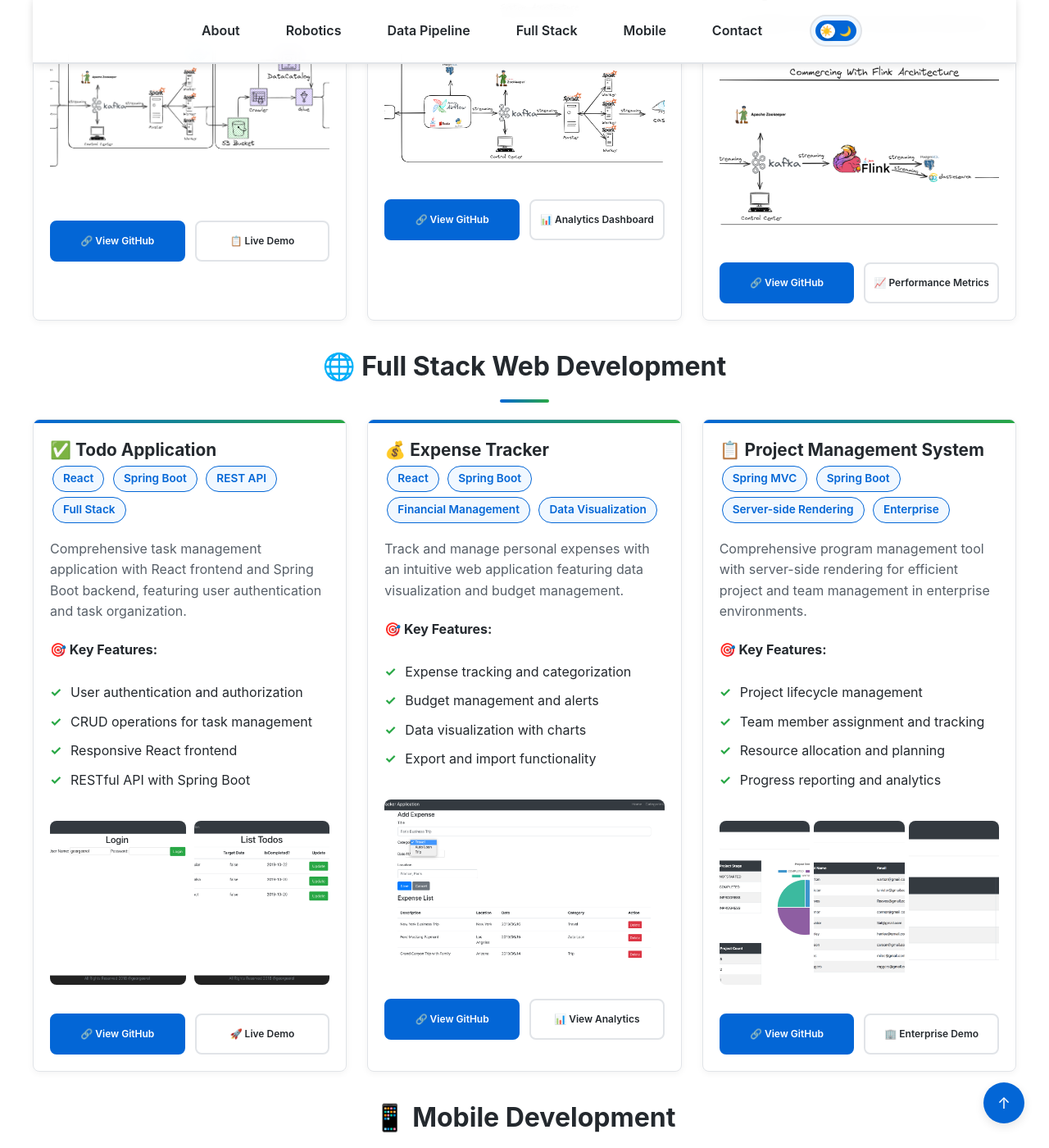
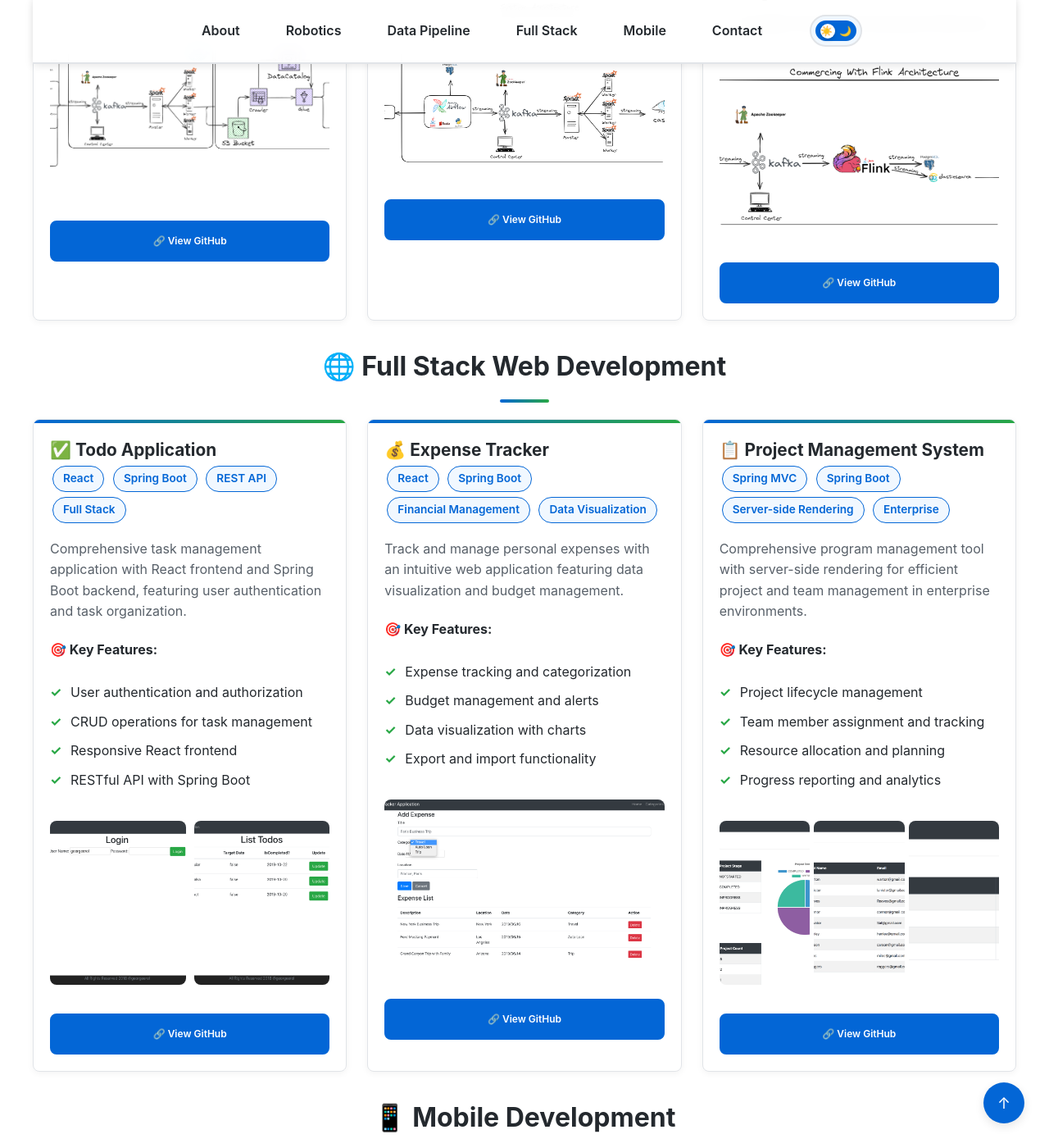
Before and after one commit to georgeerol/georgeerol.github.io, a Jekyll site: the page built from index.md, in a window 1280 px wide and 1400 px high, scrolled down 4218 px. Shown: the whole window at 82% size. Built offline with Jekyll 4.4.1, drawn with Linux system fonts in a browser that asks for light colours; some of the changed text lies outside the part shown.

Commit message:
chore: remove placeholder buttons

```diff
--- a/index.md
+++ b/index.md
@@ -183,7 +183,6 @@ keywords: "software engineer, data engineering, robotics, Apache Spark, AWS, mac
 
       <div class="project-links">
         <a href="https://github.com/fouliex/DeepLearningDroneSimulator" class="btn btn-primary" target="_blank">🔗 View GitHub</a>
-        <a href="#" class="btn btn-outline">🎮 Try Simulation</a>
       </div>
     </div>
 
@@ -212,7 +211,6 @@ keywords: "software engineer, data engineering, robotics, Apache Spark, AWS, mac
 
       <div class="project-links">
         <a href="https://github.com/fouliex/SearchAndSampleRoverProject" class="btn btn-primary" target="_blank">🔗 View GitHub</a>
-        <a href="#" class="btn btn-outline">📹 Watch Demo</a>
       </div>
     </div>
 
@@ -242,7 +240,6 @@ keywords: "software engineer, data engineering, robotics, Apache Spark, AWS, mac
 
       <div class="project-links">
         <a href="https://github.com/fouliex/RoboticPerception" class="btn btn-primary" target="_blank">🔗 View GitHub</a>
-        <a href="#" class="btn btn-outline">🔬 Technical Details</a>
       </div>
     </div>
 
@@ -271,7 +268,6 @@ keywords: "software engineer, data engineering, robotics, Apache Spark, AWS, mac
 
       <div class="project-links">
         <a href="https://github.com/fouliex/RoboticArmPickAndDrop" class="btn btn-primary" target="_blank">🔗 View GitHub</a>
-        <a href="#" class="btn btn-outline">⚙️ Kinematics Calculator</a>
       </div>
     </div>
 
@@ -300,7 +296,6 @@ keywords: "software engineer, data engineering, robotics, Apache Spark, AWS, mac
 
       <div class="project-links">
         <a href="https://github.com/fouliex/SelfDrivingCarBehavioralCloning" class="btn btn-primary" target="_blank">🔗 View GitHub</a>
-        <a href="#" class="btn btn-outline">🏁 Test Drive</a>
       </div>
     </div>
 
@@ -342,7 +337,6 @@ keywords: "software engineer, data engineering, robotics, Apache Spark, AWS, mac
 
       <div class="project-links">
         <a href="https://github.com/georgeerol/IotAwsSpark" class="btn btn-primary" target="_blank">🔗 View GitHub</a>
-        <a href="#" class="btn btn-outline">📋 Live Demo</a>
       </div>
     </div>
 
@@ -373,7 +367,6 @@ keywords: "software engineer, data engineering, robotics, Apache Spark, AWS, mac
 
       <div class="project-links">
         <a href="https://github.com/georgeerol/E2ESparkFlow" class="btn btn-primary" target="_blank">🔗 View GitHub</a>
-        <a href="#" class="btn btn-outline">📊 Analytics Dashboard</a>
       </div>
     </div>
 
@@ -402,7 +395,6 @@ keywords: "software engineer, data engineering, robotics, Apache Spark, AWS, mac
 
       <div class="project-links">
         <a href="https://github.com/georgeerol/CommercingWithFlink" class="btn btn-primary" target="_blank">🔗 View GitHub</a>
-        <a href="#" class="btn btn-outline">📈 Performance Metrics</a>
       </div>
     </div>
   </div>
@@ -443,7 +435,6 @@ keywords: "software engineer, data engineering, robotics, Apache Spark, AWS, mac
 
       <div class="project-links">
         <a href="https://github.com/georgeerol/ToDoApp" class="btn btn-primary" target="_blank">🔗 View GitHub</a>
-        <a href="#" class="btn btn-outline">🚀 Live Demo</a>
       </div>
     </div>
 
@@ -472,7 +463,6 @@ keywords: "software engineer, data engineering, robotics, Apache Spark, AWS, mac
 
       <div class="project-links">
         <a href="https://github.com/georgeerol/ExpenseApp" class="btn btn-primary" target="_blank">🔗 View GitHub</a>
-        <a href="#" class="btn btn-outline">📊 View Analytics</a>
       </div>
     </div>
 
@@ -505,7 +495,6 @@ keywords: "software engineer, data engineering, robotics, Apache Spark, AWS, mac
 
       <div class="project-links">
         <a href="https://github.com/georgeerol/ProjectManagementApp" class="btn btn-primary" target="_blank">🔗 View GitHub</a>
-        <a href="#" class="btn btn-outline">🏢 Enterprise Demo</a>
       </div>
     </div>
   </div>
```
